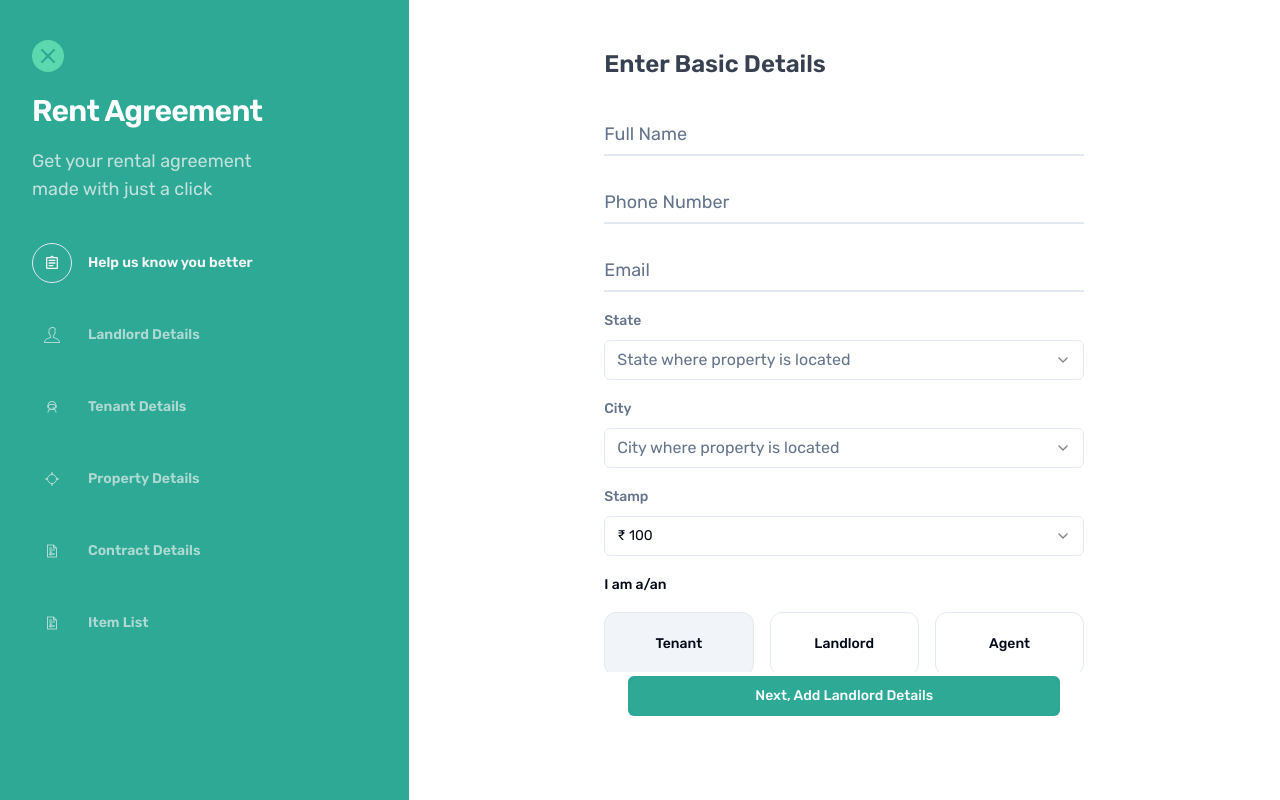
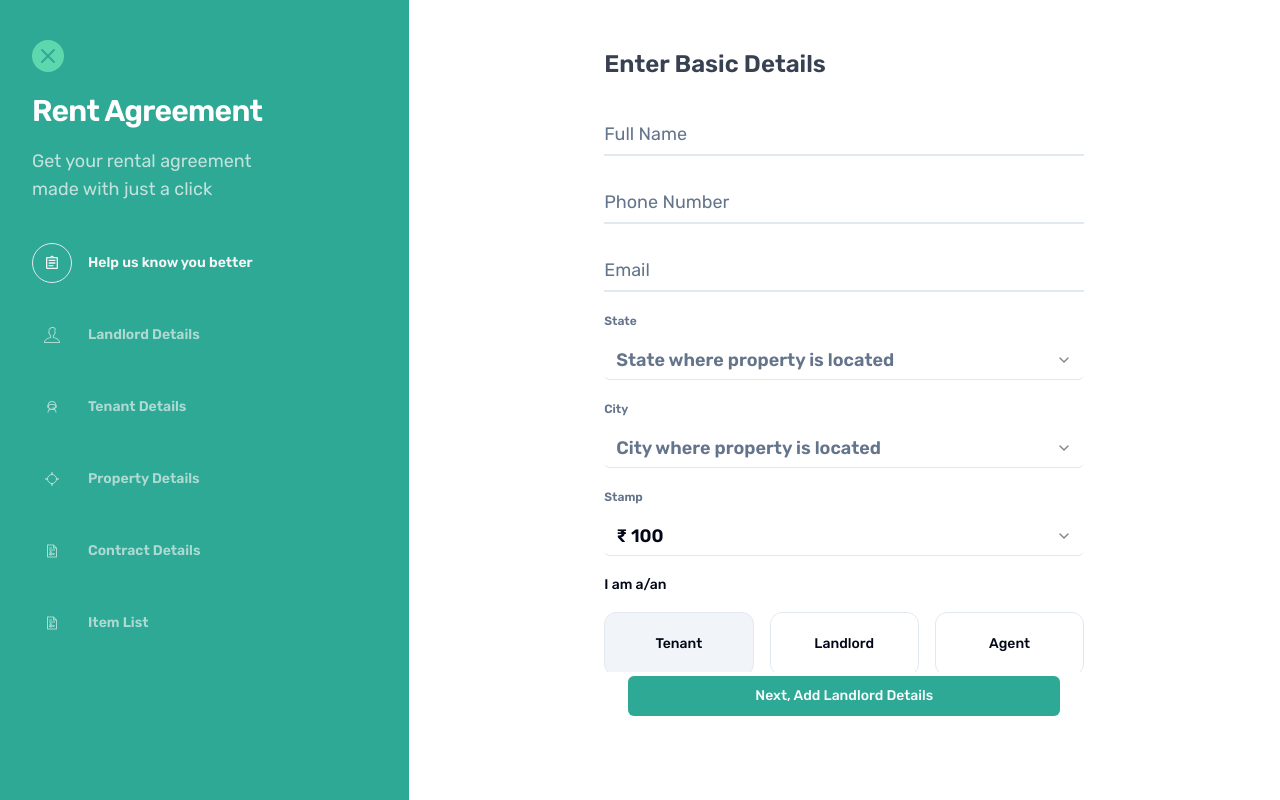
Before and after one commit to whatsnxt-org/whatsnxt-rental-agreement, a Next.js app: page / in a window 1280 px wide. Built offline with nearby package versions, Linux system fonts and the light colour scheme.

Commit message:
[styles] modifications

```diff
--- a/components/ui/form-select.tsx
+++ b/components/ui/form-select.tsx
@@ -49,19 +49,17 @@ export const FormSelect = <T extends FieldValues>({
           >
             <FormLabel
               className={cn(
-                "text-muted-foreground",
+                "text-muted-foreground text-xs font-semibold",
                 invalid && "text-destructive"
               )}
             >
               {label}
             </FormLabel>
             <FormControl>
-              <SelectTrigger>
+              <SelectTrigger className="text-lg font-semibold border-0 border-b">
                 <SelectValue
                   placeholder={
-                    <span className="text-muted-foreground text-base">
-                      {placeholder}
-                    </span>
+                    <span className="text-muted-foreground">{placeholder}</span>
                   }
                 />
               </SelectTrigger>
```
